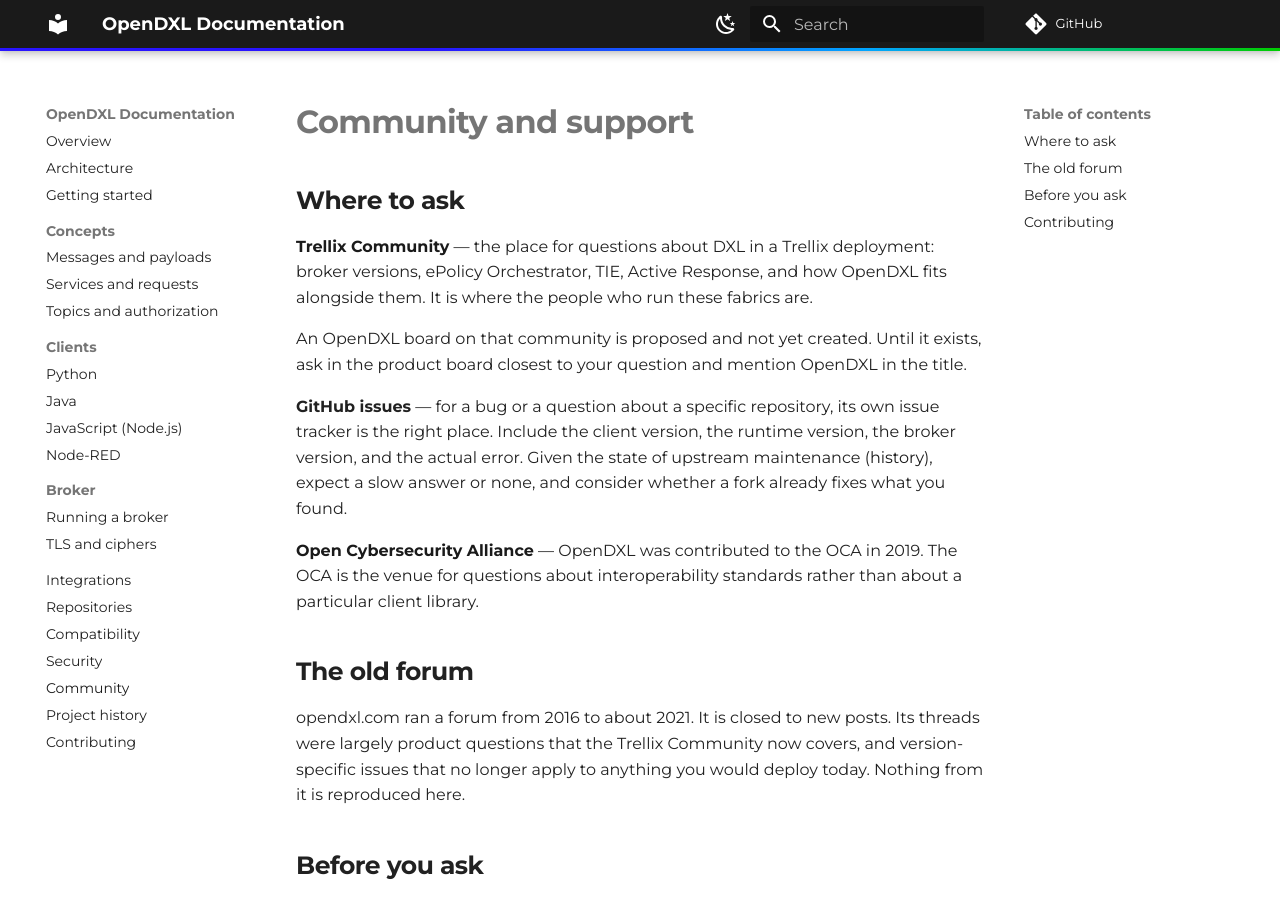
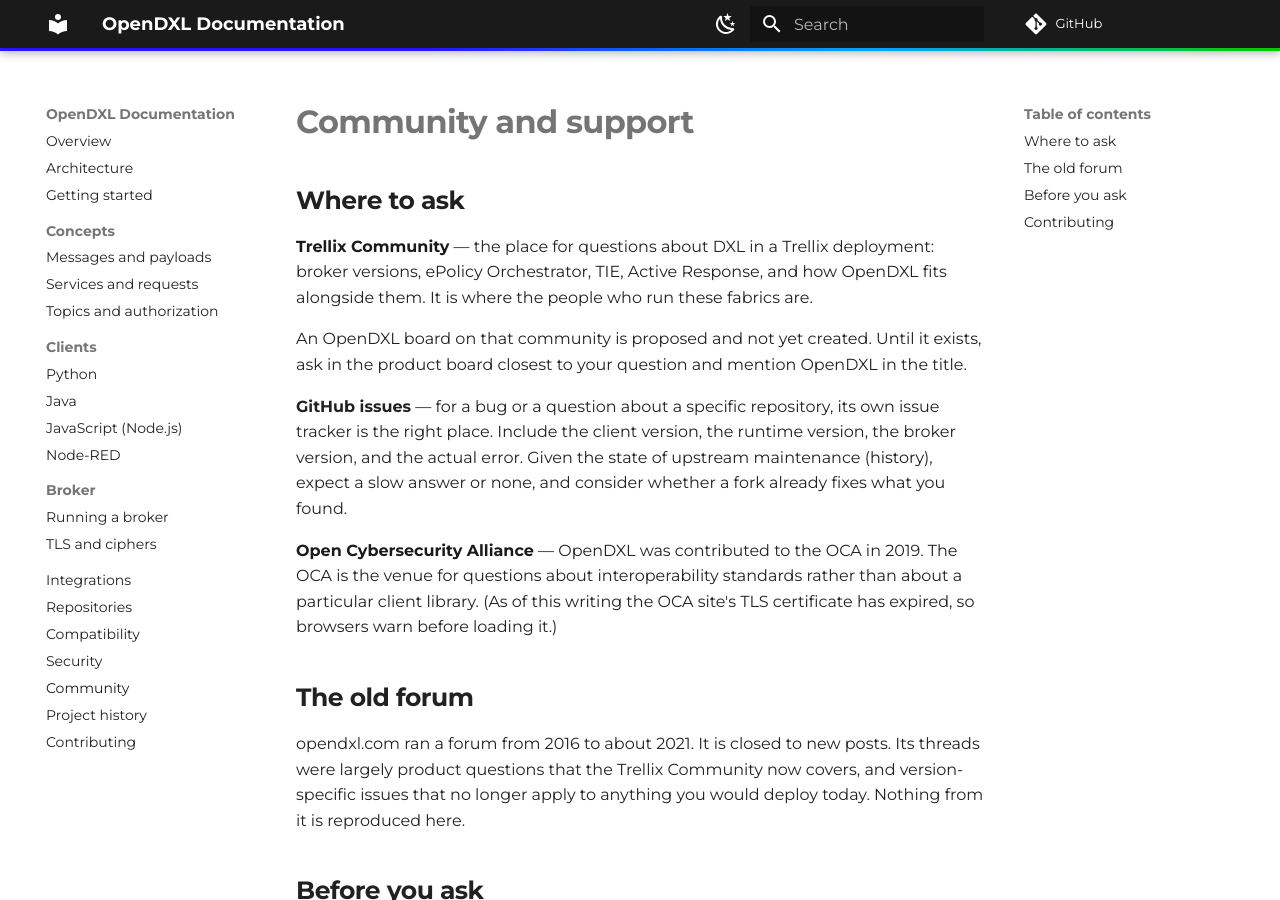
Before and after one commit to JMuellerTX/opendxl-docs, an MkDocs documentation site: the page built from docs/community.md, in a window 1280 px wide and 900 px high. Built offline with MkDocs 1.6.1 and Material for MkDocs 9.7.7, drawn with Linux system fonts in a browser that asks for light colours; comment, search, counter and statistics services are not loaded.

Commit message:
Fix the Java client API documentation link and note the OCA certificate
The javadoc is published under /docs/javadoc/index.html; the /javadoc/ path
returned 404. Checked with curl together with the other external links.

opencybersecurityalliance.org currently serves an expired TLS certificate, so
browsers warn before loading it. The link is kept and the community page says
so, rather than leaving the reader to guess.

Also normalised whitespace in the repository catalogue descriptions, which are
quoted from upstream READMEs and carried a stray " ." from one of them.

```diff
--- a/docs/community.md
+++ b/docs/community.md
@@ -17,7 +17,8 @@
 
 **[Open Cybersecurity Alliance](https://opencybersecurityalliance.org/)** — OpenDXL was
 contributed to the OCA in 2019. The OCA is the venue for questions about interoperability
-standards rather than about a particular client library.
+standards rather than about a particular client library. (As of this writing the OCA site's
+TLS certificate has expired, so browsers warn before loading it.)
 
 ## The old forum
 
```
Also changed, not shown: docs/clients/java.md (+1 -1 lines), docs/repositories.md (+1 -1 lines), 1 other file.
